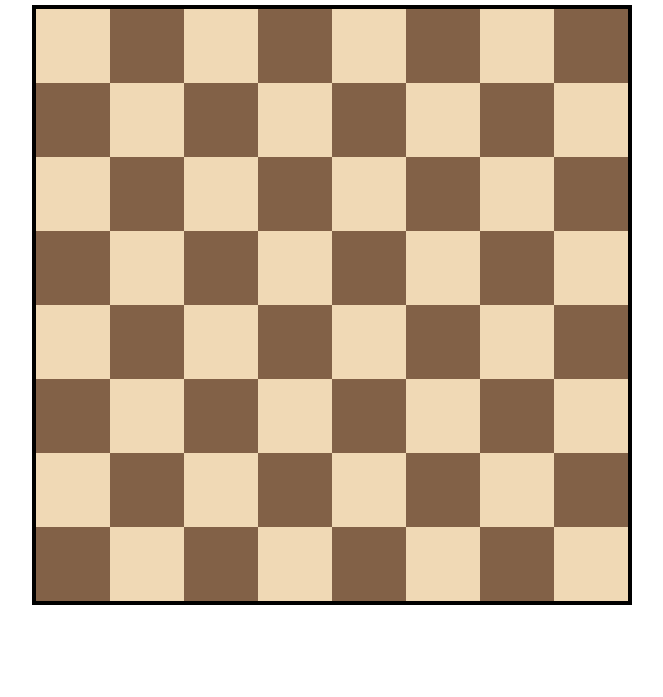
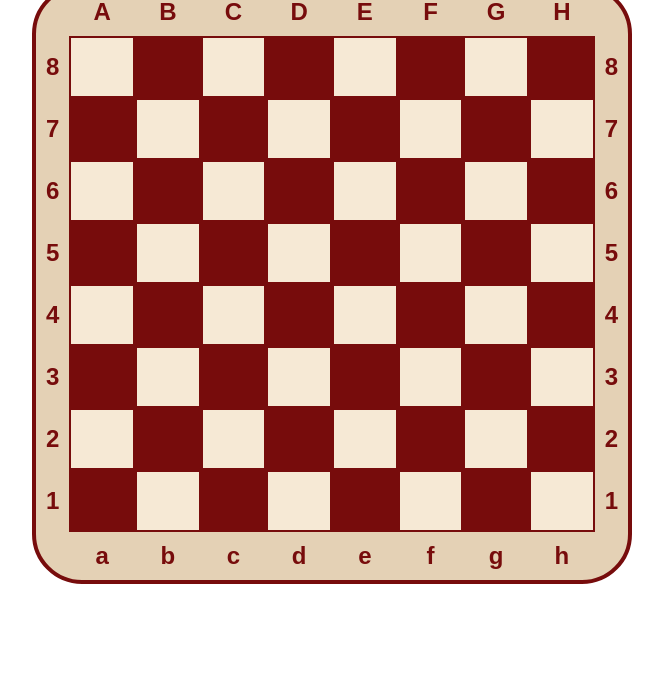
Before and after one commit to G-Bluish/sachovnica, a website with bundled scripts: page index.html in a window 1280 px wide. Shown: the part 103-800 px from the top of the page, without its empty margins (308-971 px from the left). Built offline with nearby package versions, Linux system fonts and the light colour scheme.

Commit message:
pridanie popisiek

```diff
--- a/src/main.ts
+++ b/src/main.ts
@@ -2,15 +2,68 @@ const sachovnica = document.getElementById("sachovnica");
 if (sachovnica === null) {
     throw new Error("Kontajner sachovnice neexistuje.");
 }
+const lhRoh = document.createElement("div");
+lhRoh.classList.add("roh");
+lhRoh.classList.add("horna");
+lhRoh.classList.add("lavy");
+sachovnica.append(lhRoh);
+
+for (let stlpec = 0; stlpec < 8; stlpec++) {
+    const hPopiska = document.createElement("div");
+    hPopiska.classList.add("popiska");
+    hPopiska.classList.add("horna");
+    hPopiska.textContent = String.fromCharCode(65 + stlpec);
+    sachovnica.append(hPopiska);
+}
+
+const phRoh = document.createElement("div");
+phRoh.classList.add("roh");
+phRoh.classList.add("horna");
+phRoh.classList.add("prava");
+sachovnica.append(phRoh);
+
 for (let riadok = 0; riadok < 8; riadok++) {
+    const lPopiska = document.createElement("div");
+    lPopiska.classList.add("popiska");
+    lPopiska.classList.add("lava");
+    lPopiska.textContent = `${8 - riadok}`;
+    sachovnica.append(lPopiska);
+
     for (let stlpec = 0; stlpec < 8; stlpec++) {
-       const policko = document.createElement("div");
-       policko.classList.add("policko");
+        const policko = document.createElement("div"); // Vytvorenie elementu div pre policko
+        policko.classList.add("policko"); // Pridanie triedy "policko" pre styling
         if ((riadok + stlpec) % 2 === 0) {
-           policko.classList.add("svetle");
+            policko.classList.add("svetle"); // Pridanie triedy "svetle" pre svetlé policko
         } else {
             policko.classList.add("tmave");
         }
-       sachovnica.append(policko);
+        //policko.textContent = String.fromCharCode(97 + stlpec) + `${8 - riadok}`;
+        sachovnica.append(policko); // Pridanie policka do kontajnera sachovnice
     }
+
+    const pPopiska = document.createElement("div");
+    pPopiska.classList.add("popiska");
+    pPopiska.classList.add("prava");
+    sachovnica.append(pPopiska);
+    pPopiska.textContent = `${8 - riadok}`;
 }
+
+const ldRoh = document.createElement("div");
+ldRoh.classList.add("roh");
+ldRoh.classList.add("dolna");
+ldRoh.classList.add("lavy");
+sachovnica.append(ldRoh); // Pridanie ľavého dolného rohu
+
+for (let stlpec = 0; stlpec < 8; stlpec++) {
+    const dPopiska = document.createElement("div");
+    dPopiska.classList.add("popiska");
+    dPopiska.classList.add("dolna");
+    dPopiska.textContent = String.fromCharCode(97 + stlpec);
+    sachovnica.append(dPopiska);
+}
+
+const pdRoh = document.createElement("div");
+pdRoh.classList.add("roh");
+pdRoh.classList.add("dolna");
+pdRoh.classList.add("prava");
+sachovnica.append(pdRoh);
--- a/style.css
+++ b/style.css
@@ -1,6 +1,9 @@
 * {
    box-sizing: border-box;
+   margin: 0;
+   padding: 0;
 }
+
 body {
    font-family: Arial, sans-serif;
    display: flex;
@@ -9,26 +12,61 @@ body {
    margin: 0;
    padding: 30px;
 }
+
 h1 {
    margin-bottom: 20px;
 }
+
 #sachovnica {
    display: grid;
-   grid-template-columns: repeat(8, 1fr);
-   grid-template-rows: repeat(8, 1fr);
+   grid-template-columns: .5fr repeat(8, 1fr) .5fr;
+   grid-template-rows: .5fr repeat(8, 1fr) .5fr;
    width: 600px;
    height: 600px;
-   border: 4px solid black;
+   border: 4px solid #770c0c;
+   border-radius: 50px;
+   background-color: #e4d1b5;
 }
-.policko {
+
+.policko,
+.popiska,
+.roh {
    width: 100%;
    height: 100%;
+   display: flex;
+   justify-content: center;
+   align-items: center;
+   font-size: 24px;
+   padding: 10px;
+
 }
-.biele,
-#sachovnica .policko.svetle {
-   background-color: #f0d9b5;
+
+.popiska {
+   font-weight: bold;
+   color: #770c0c;
 }
-.cierne,
-#sachovnica .policko.tmave {
-   background-color: #826147;
+.policko{
+   border: 2px solid #770c0c;}
+
+.lava {
+   justify-content: end;
 }
+.prava {
+   justify-content: start;
+}
+
+.horna {
+   align-items: end;
+}
+
+.dolna {
+   align-items: start;
+}
+
+.svetle {
+   background-color: #f6e9d5;
+}
+
+.tmave {
+   background-color: #770c0c;
+}
```
Lines whose indentation alone changed are shown as unchanged.
